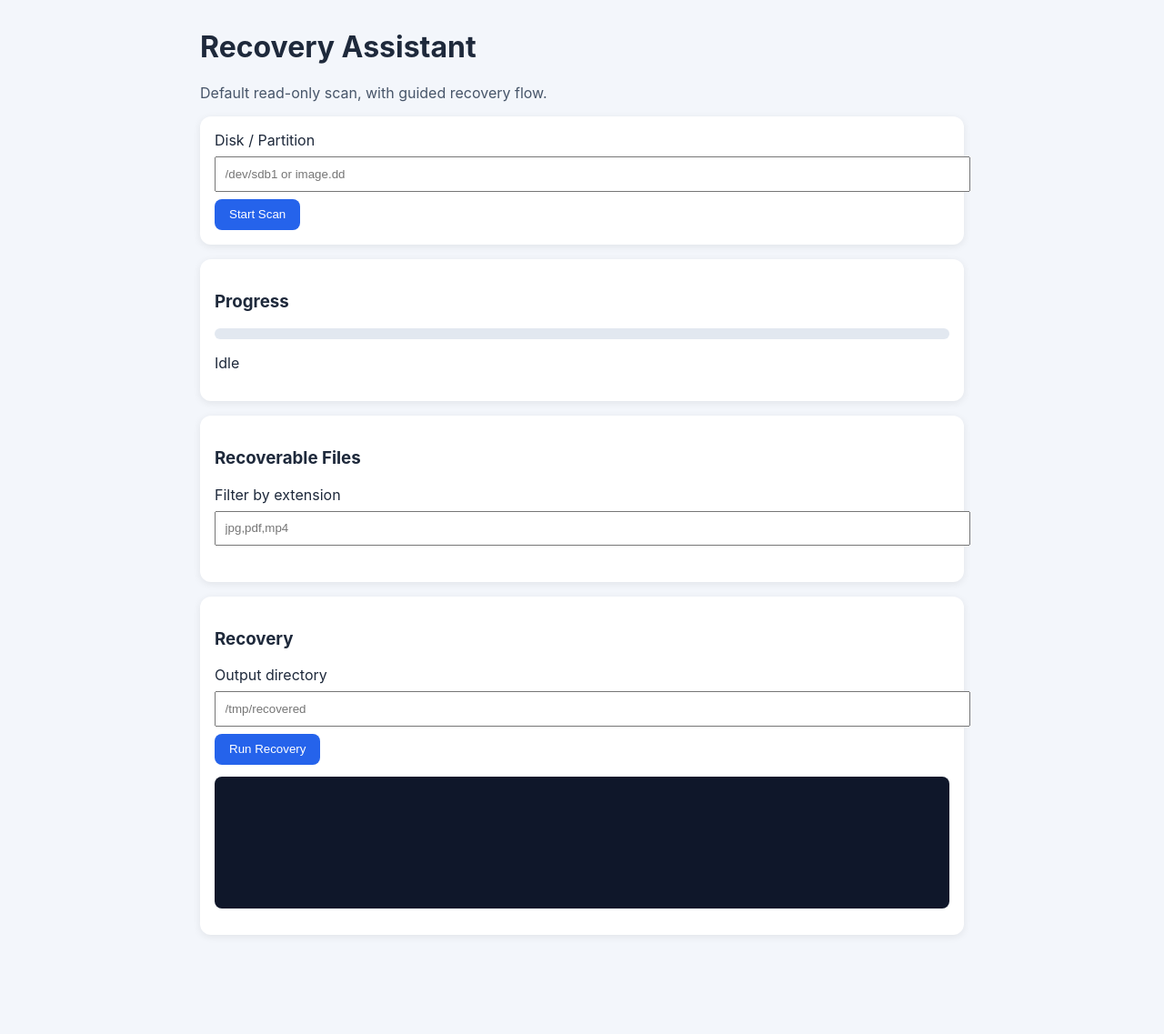
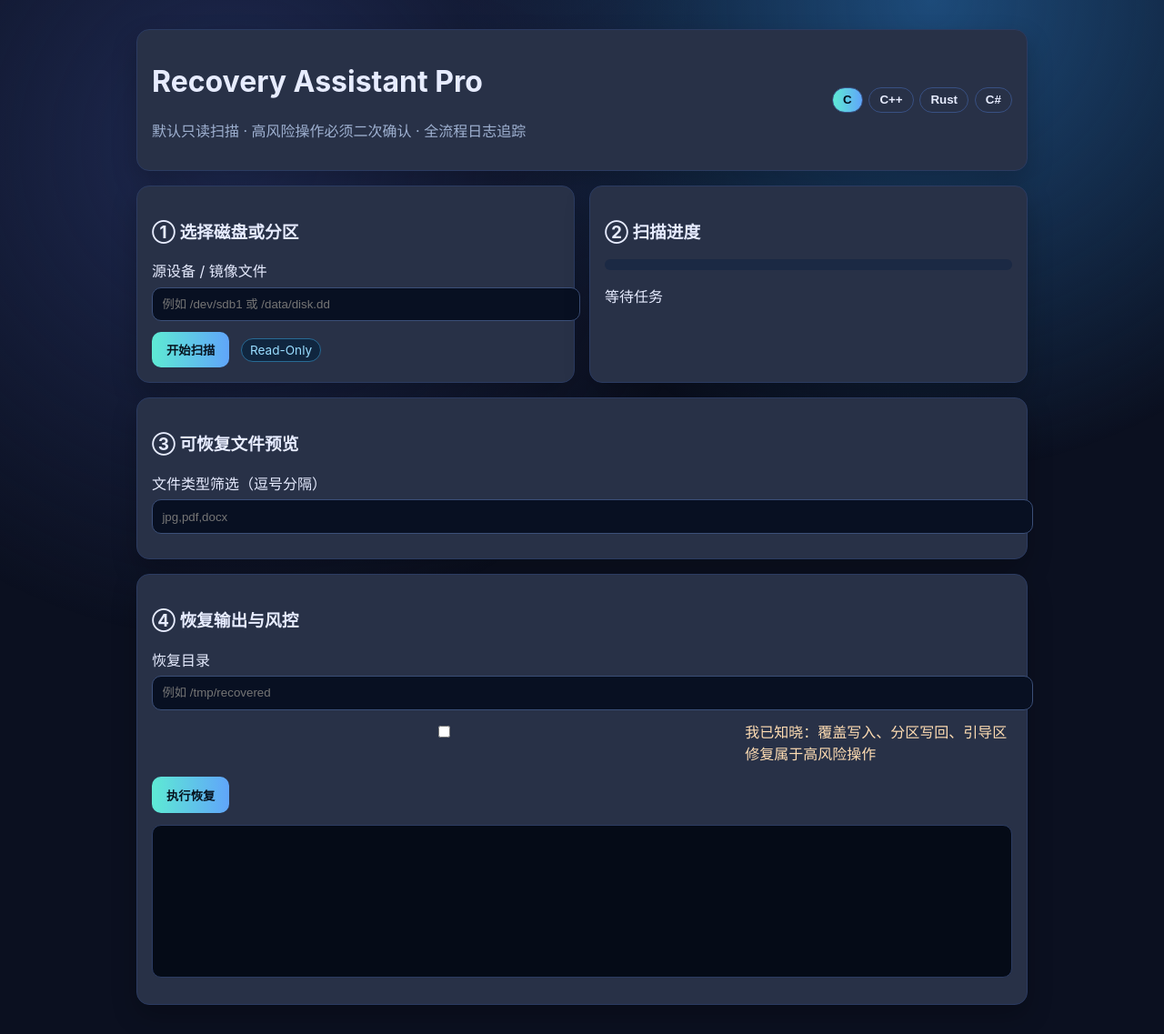
Before and after one commit to atomo001/TEST, a FastAPI app: page / in a window 1280 px wide. Shown: the whole page at 91% size. Before the commit the page ends 999 px from the top, so only its background shows below. Run offline with FastAPI, Linux system fonts and the light colour scheme.

Commit message:
feat: upgrade UI with C/C++/Rust/C# themes and stricter risk confirmation

```diff
--- a/src/recovery_app/app.py
+++ b/src/recovery_app/app.py
@@ -56,7 +56,9 @@ def recover(req: RecoveryRequest):
     if not req.output_dir:
         raise HTTPException(400, "output_dir required")
     overwrite_risk = adapter.requires_confirmation(RiskAction.OVERWRITE_FILE)
-    return {"accepted": True, "need_confirmation": overwrite_risk, "request": req}
+    if overwrite_risk and not req.allow_overwrite:
+        return {"accepted": False, "need_confirmation": True, "message": "risk confirmation required"}
+    return {"accepted": True, "need_confirmation": overwrite_risk, "request": req.__dict__}
 
 
 def _run_scan(task_id: str, req: ScanRequest) -> None:
--- a/src/recovery_app/ui/static/app.js
+++ b/src/recovery_app/ui/static/app.js
@@ -1,8 +1,16 @@
 let currentTask = null;
 let recoveredFiles = [];
 
+function setTheme(theme, btn) {
+  document.body.className = `theme-${theme}`;
+  document.querySelectorAll('.chip').forEach(x => x.classList.remove('active'));
+  btn.classList.add('active');
+}
+
 async function startScan() {
-  const source = document.getElementById('source').value;
+  const source = document.getElementById('source').value.trim();
+  if (!source) return alert('请先输入磁盘/分区/镜像路径');
+
   const res = await fetch('/api/scan', {
     method: 'POST', headers: {'Content-Type': 'application/json'},
     body: JSON.stringify({source, mode: 'partition'})
@@ -23,9 +31,7 @@ async function pollTask() {
     recoveredFiles = task.result.files;
     renderFiles(recoveredFiles);
   }
-  if (task.status === 'running' || task.status === 'pending') {
-    setTimeout(pollTask, 500);
-  }
+  if (task.status === 'running' || task.status === 'pending') setTimeout(pollTask, 500);
 }
 
 function renderFiles(files) {
@@ -33,7 +39,7 @@ function renderFiles(files) {
   ul.innerHTML = '';
   files.forEach(f => {
     const li = document.createElement('li');
-    li.innerText = `${f.name} (${f.ext || 'unknown'}, ${f.size} bytes)`;
+    li.innerText = `${f.name} · ${f.ext || 'unknown'} · ${f.size} bytes`;
     ul.appendChild(li);
   });
 }
@@ -41,19 +47,23 @@ function renderFiles(files) {
 function applyFilter() {
   const filterText = document.getElementById('filter').value.trim().toLowerCase();
   if (!filterText) return renderFiles(recoveredFiles);
-  const allowed = new Set(filterText.split(',').map(x => x.trim()));
+  const allowed = new Set(filterText.split(',').map(x => x.trim()).filter(Boolean));
   renderFiles(recoveredFiles.filter(f => allowed.has(f.ext)));
 }
 
 async function recover() {
-  if (!currentTask) return;
-  const outputDir = document.getElementById('outputDir').value;
+  if (!currentTask) return alert('请先完成扫描');
+  const outputDir = document.getElementById('outputDir').value.trim();
+  const confirmRisk = document.getElementById('confirmRisk').checked;
+  if (!outputDir) return alert('请设置恢复目录');
+
   const res = await fetch('/api/recover', {
     method: 'POST', headers: {'Content-Type': 'application/json'},
-    body: JSON.stringify({task_id: currentTask, output_dir: outputDir, file_types: []})
+    body: JSON.stringify({task_id: currentTask, output_dir: outputDir, file_types: [], allow_overwrite: confirmRisk})
   });
   const data = await res.json();
-  if (data.need_confirmation) {
-    alert('High-risk action requires explicit confirmation in full version.');
+  if (data.need_confirmation && !confirmRisk) {
+    return alert('检测到潜在高风险操作，请先勾选风险确认后再执行。');
   }
+  alert('恢复任务请求已提交（MVP）。');
 }
--- a/src/recovery_app/ui/static/style.css
+++ b/src/recovery_app/ui/static/style.css
@@ -1,11 +1,34 @@
-body { font-family: Inter, Arial, sans-serif; background: #f3f6fb; color: #1e293b; }
-.container { max-width: 840px; margin: 2rem auto; }
-.card { background: #fff; border-radius: 12px; padding: 1rem; margin-bottom: 1rem; box-shadow: 0 2px 8px rgba(0,0,0,.08); }
-input { width: 100%; padding: .6rem; margin: .5rem 0; }
-button { background: #2563eb; color: #fff; border: none; padding: .6rem 1rem; border-radius: 8px; cursor: pointer; }
-.progress { width: 100%; height: 12px; background: #e2e8f0; border-radius: 999px; overflow: hidden; }
-#bar { height: 12px; width: 0%; background: #10b981; }
-ul { list-style: none; padding-left: 0; }
-li { padding: .3rem 0; border-bottom: 1px solid #e2e8f0; }
-pre { background: #0f172a; color: #f8fafc; padding: .8rem; border-radius: 8px; min-height: 120px; }
-.subtitle { color: #475569; }
+:root {
+  --bg: #0b1020;
+  --panel: #101a33;
+  --text: #e7ecff;
+  --muted: #9fb1d1;
+  --accent: #5eead4;
+  --accent2: #60a5fa;
+}
+body { margin: 0; font-family: Inter, "Segoe UI", Arial, sans-serif; background: var(--bg); color: var(--text); }
+.bg { position: fixed; inset: 0; background: radial-gradient(circle at 20% 20%, #1f2a52, transparent 45%), radial-gradient(circle at 80% 0%, #1d4b7a, transparent 40%); z-index: -1; }
+.container { max-width: 980px; margin: 2rem auto; padding: 0 1rem; }
+.card { background: color-mix(in srgb, var(--panel) 90%, #fff 10%); border: 1px solid #2b3b61; border-radius: 14px; padding: 1rem; box-shadow: 0 12px 28px rgba(0,0,0,.24); }
+.hero { display:flex; justify-content:space-between; align-items:center; gap:1rem; }
+.hero p { color: var(--muted); }
+.theme-switcher { display:flex; gap:.4rem; }
+.chip { border:1px solid #385083; background: transparent; color: var(--text); padding:.35rem .7rem; border-radius: 999px; cursor:pointer; }
+.chip.active { background: linear-gradient(90deg, var(--accent), var(--accent2)); color: #00101c; font-weight: 700; }
+.grid { margin-top:1rem; display:grid; grid-template-columns: 1fr 1fr; gap:1rem; }
+.wide { grid-column: 1 / -1; }
+input { width:100%; padding:.65rem; border-radius:10px; border:1px solid #3b4f78; background:#081022; color:#eff6ff; margin:.4rem 0 .7rem; }
+button { background: linear-gradient(90deg, var(--accent), var(--accent2)); color:#06131f; font-weight:700; border: none; border-radius: 10px; padding:.65rem 1rem; cursor:pointer; }
+.inline { display:flex; align-items:center; gap:.8rem; }
+.badge { background:#10263f; border:1px solid #286a94; color:#99ddff; padding:.25rem .55rem; border-radius: 999px; font-size:.85rem; }
+.progress { width:100%; height:12px; border-radius:999px; background:#1b2944; overflow:hidden; }
+#bar { height:12px; width:0%; background:linear-gradient(90deg, var(--accent), #22c55e); }
+ul { list-style:none; padding:0; margin:0; max-height:230px; overflow:auto; }
+li { padding:.4rem .2rem; border-bottom: 1px dashed #2b3d61; color:#d7e2ff; }
+.check { display:flex; gap:.55rem; align-items:flex-start; color:#ffddb3; margin-bottom:.9rem; }
+pre { background:#050b17; border:1px solid #2b3b61; border-radius:10px; padding:.8rem; min-height:140px; color:#b8f7d3; }
+
+body.theme-c { --accent:#5eead4; --accent2:#60a5fa; }
+body.theme-cpp { --accent:#93c5fd; --accent2:#a78bfa; }
+body.theme-rust { --accent:#fb923c; --accent2:#facc15; }
+body.theme-csharp { --accent:#c084fc; --accent2:#22d3ee; }
--- a/src/recovery_app/ui/templates/index.html
+++ b/src/recovery_app/ui/templates/index.html
@@ -1,42 +1,63 @@
 <!doctype html>
-<html lang="en">
+<html lang="zh-CN">
 <head>
   <meta charset="UTF-8" />
   <meta name="viewport" content="width=device-width, initial-scale=1.0" />
-  <title>Recovery Assistant</title>
+  <title>Recovery Assistant Pro</title>
   <link rel="stylesheet" href="/static/style.css" />
 </head>
 <body>
+<div class="bg"></div>
 <div class="container">
-  <h1>Recovery Assistant</h1>
-  <p class="subtitle">Default read-only scan, with guided recovery flow.</p>
+  <header class="hero card">
+    <div>
+      <h1>Recovery Assistant Pro</h1>
+      <p>默认只读扫描 · 高风险操作必须二次确认 · 全流程日志追踪</p>
+    </div>
+    <div class="theme-switcher">
+      <button class="chip active" data-theme="c" onclick="setTheme('c', this)">C</button>
+      <button class="chip" data-theme="cpp" onclick="setTheme('cpp', this)">C++</button>
+      <button class="chip" data-theme="rust" onclick="setTheme('rust', this)">Rust</button>
+      <button class="chip" data-theme="csharp" onclick="setTheme('csharp', this)">C#</button>
+    </div>
+  </header>
 
+  <section class="grid">
     <div class="card">
-    <label>Disk / Partition</label>
-    <input id="source" placeholder="/dev/sdb1 or image.dd" />
-    <button onclick="startScan()">Start Scan</button>
+      <h3>① 选择磁盘或分区</h3>
+      <label>源设备 / 镜像文件</label>
+      <input id="source" placeholder="例如 /dev/sdb1 或 /data/disk.dd" />
+      <div class="inline">
+        <button onclick="startScan()">开始扫描</button>
+        <span id="safeBadge" class="badge">Read-Only</span>
+      </div>
     </div>
 
     <div class="card">
-    <h3>Progress</h3>
+      <h3>② 扫描进度</h3>
       <div class="progress"><div id="bar"></div></div>
-    <p id="status">Idle</p>
+      <p id="status">等待任务</p>
     </div>
 
-  <div class="card">
-    <h3>Recoverable Files</h3>
-    <label>Filter by extension</label>
-    <input id="filter" placeholder="jpg,pdf,mp4" oninput="applyFilter()" />
+    <div class="card wide">
+      <h3>③ 可恢复文件预览</h3>
+      <label>文件类型筛选（逗号分隔）</label>
+      <input id="filter" placeholder="jpg,pdf,docx" oninput="applyFilter()" />
       <ul id="fileList"></ul>
     </div>
 
-  <div class="card">
-    <h3>Recovery</h3>
-    <label>Output directory</label>
-    <input id="outputDir" placeholder="/tmp/recovered" />
-    <button onclick="recover()">Run Recovery</button>
+    <div class="card wide">
+      <h3>④ 恢复输出与风控</h3>
+      <label>恢复目录</label>
+      <input id="outputDir" placeholder="例如 /tmp/recovered" />
+      <label class="check">
+        <input type="checkbox" id="confirmRisk" />
+        我已知晓：覆盖写入、分区写回、引导区修复属于高风险操作
+      </label>
+      <button onclick="recover()">执行恢复</button>
       <pre id="log"></pre>
     </div>
+  </section>
 </div>
 <script src="/static/app.js"></script>
 </body>
```
Also changed, not shown: README.md. Lines whose indentation alone changed are shown as unchanged.
